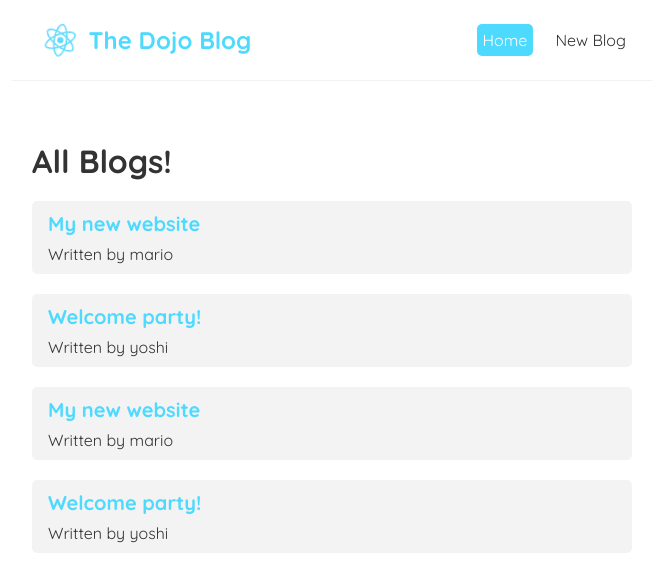
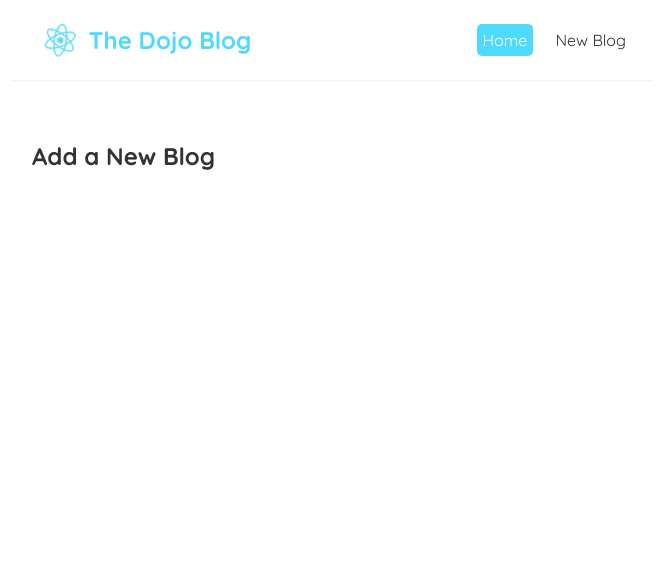
Before and after one commit to Boody2004/learn-react.js, a React (Create React App) app: page /create in a window 1280 px wide. Shown: the top 582 px of the page, without its empty margins (308-964 px from the left). Built offline with nearby package versions, Linux system fonts and the light colour scheme; data requests are answered from the project's data file.

Commit message:
add Link for navbar items

```diff
--- a/src/App.js
+++ b/src/App.js
@@ -1,6 +1,7 @@
 import Navbar from "./Navbar";
 import Home from "./Home";
 import { BrowserRouter as Router, Route, Switch } from "react-router-dom";
+import Create from "./Create";
 
 function App() {
   return (
@@ -9,8 +10,12 @@
         <Navbar />
         <div className="content">
           <Switch>
-            <Route path="/">
+            <Route exact path="/">
               <Home />
+            </Route>
+
+            <Route path="/create">
+              <Create />
             </Route>
           </Switch>
         </div>
--- /dev/null
+++ b/src/Create.js
@@ -0,0 +1,9 @@
+const Create = () => {
+  return (
+    <div className="create">
+      <h2>Add a New Blog</h2>
+    </div>
+  );
+};
+
+export default Create;
--- a/src/Navbar.js
+++ b/src/Navbar.js
@@ -1,4 +1,5 @@
 import logo from "./logo.svg";
+import { Link } from "react-router-dom";
 
 const Navbar = () => {
   return (
@@ -8,8 +9,8 @@
       <h1>The Dojo Blog</h1>
 
       <div className="links">
-        <a
-          href="/"
+        <Link
+          to="/"
           style={{
             color: "#fff",
             backgroundColor: "#4ed9ff",
@@ -17,8 +18,9 @@
           }}
         >
           Home
-        </a>
-        <a href="/create">New Blog</a>
+        </Link>
+
+        <Link to="/create">New Blog</Link>
       </div>
     </nav>
   );
```
